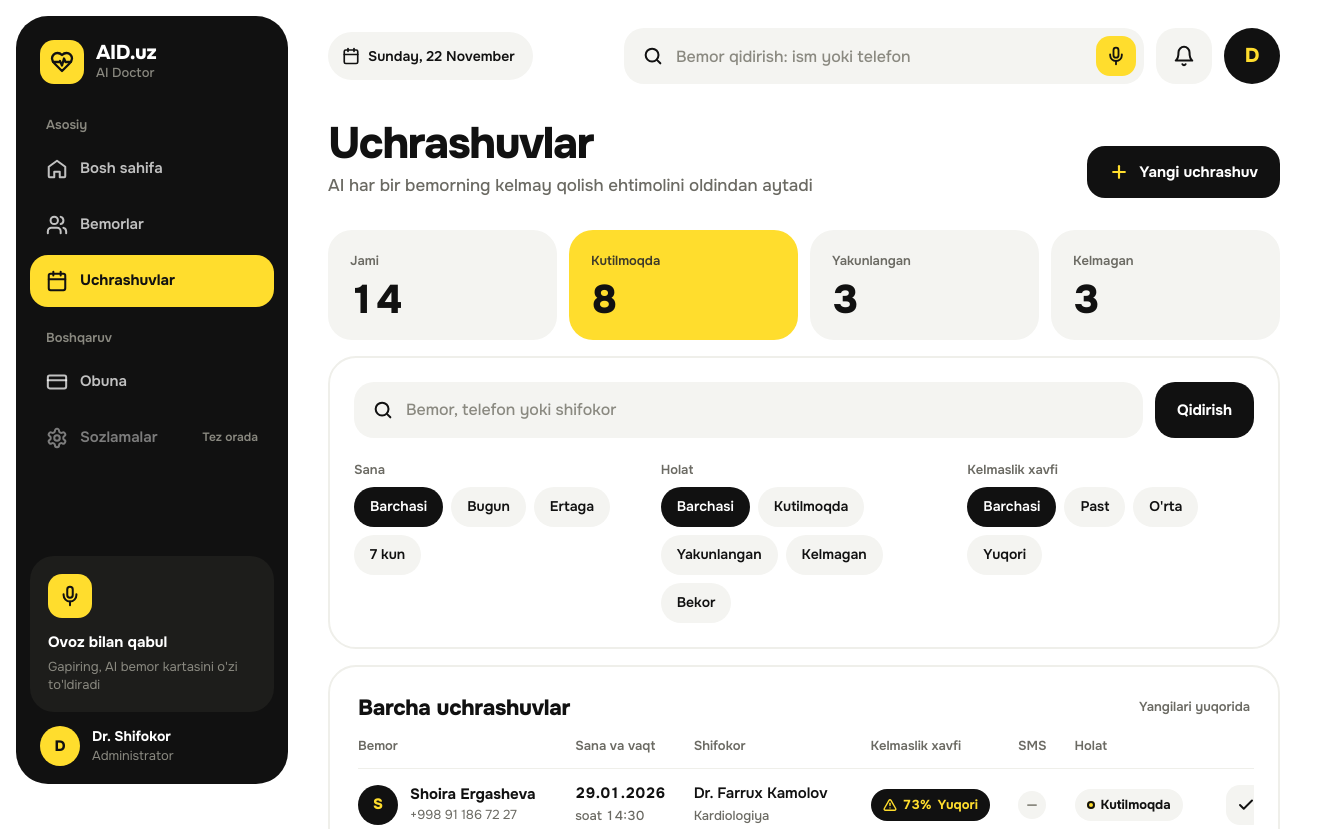
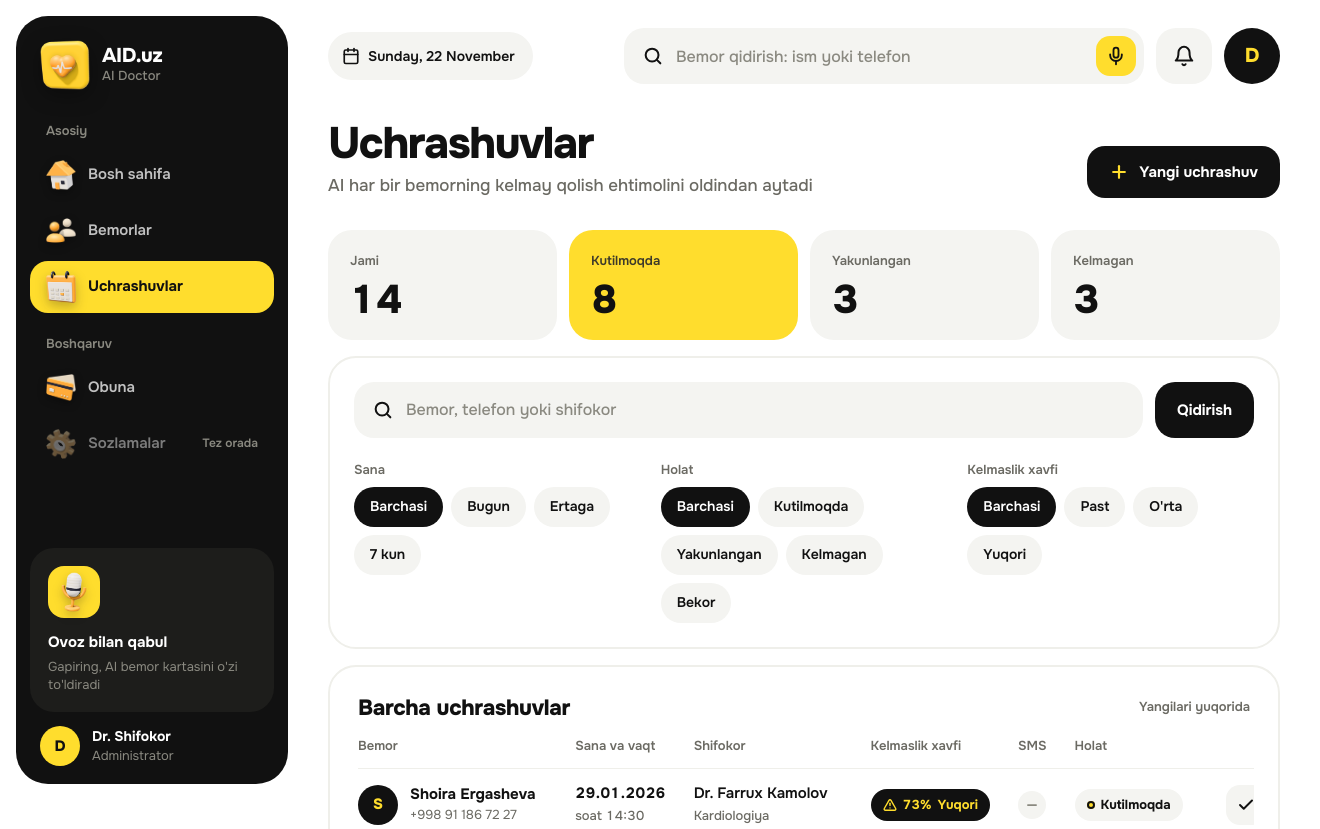
Before and after one commit to saijonov/ai_hackathon_samarkand, a Django app: page /appointments/ in a window 1320 px wide. Shown: the top 829 px of the page. Run offline with Django 5.2, Linux system fonts and the light colour scheme; data comes from the database, SQL or seed files in the repository; some libraries are stand-ins or nearby versions.

Commit message:
[static][templates] added 3d logo and navbar icons

```diff
--- a/static/css/style.css
+++ b/static/css/style.css
@@ -107,11 +107,22 @@ table { border-collapse: collapse; }
 .sidebar::-webkit-scrollbar-thumb { border-color: var(--ink); background: #333; }
 
 .brand { display: flex; align-items: center; gap: 12px; padding: 2px 10px 10px; }
-.brand-mark {
-    width: 44px; height: 44px; border-radius: 14px;
-    background: var(--yellow); color: var(--ink);
-    display: grid; place-items: center; flex-shrink: 0;
+.brand-logo {
+    width: 50px; height: 50px; object-fit: contain; flex-shrink: 0;
+    filter: drop-shadow(0 6px 10px rgba(0, 0, 0, .35));
+    transition: transform .4s var(--ease);
 }
+.brand:hover .brand-logo { transform: rotate(-6deg) scale(1.05); }
+
+/* 3D navigation icons */
+.nav-ic {
+    width: 30px; height: 30px; object-fit: contain; flex-shrink: 0;
+    filter: drop-shadow(0 3px 4px rgba(0, 0, 0, .35));
+    transition: transform .3s var(--ease), filter .3s;
+}
+.nav-link:hover .nav-ic { transform: translateY(-2px) rotate(-6deg) scale(1.06); }
+.nav-link.is-active .nav-ic { transform: scale(1.1); filter: drop-shadow(0 4px 5px rgba(17, 17, 17, .25)); }
+.nav-link.is-muted .nav-ic { opacity: .45; filter: grayscale(.5); }
 .brand-name { font-size: 20px; font-weight: 800; letter-spacing: -.02em; line-height: 1.1; }
 .brand-sub { font-size: 13px; font-weight: 500; color: var(--muted-2); }
 
@@ -126,7 +137,9 @@ table { border-collapse: collapse; }
 }
 .nav-link:hover { background: rgba(255, 255, 255, .07); color: #fff; }
 .nav-link.is-active { background: var(--yellow); color: var(--ink); font-weight: 700; }
-.nav-link.is-muted { color: rgba(255, 255, 255, .45); }
+.nav-link.is-muted { color: rgba(255, 255, 255, .45); cursor: default; }
+.nav-link.is-muted:hover { background: transparent; color: rgba(255, 255, 255, .45); }
+.nav-link.is-muted:hover .nav-ic { transform: none; }
 .nav-count {
     margin-left: auto; min-width: 26px; height: 26px; padding: 0 8px;
     border-radius: 999px; background: var(--yellow); color: var(--ink);
@@ -145,9 +158,11 @@ table { border-collapse: collapse; }
 }
 .side-promo:hover { background: #262624; }
 .side-promo .mic-dot {
-    width: 44px; height: 44px; border-radius: 14px; background: var(--yellow); color: var(--ink);
+    width: 52px; height: 52px; border-radius: 16px; background: var(--yellow);
     display: grid; place-items: center; margin-bottom: 14px;
 }
+.side-promo .mic-dot img { width: 34px; height: 40px; object-fit: contain; filter: drop-shadow(0 4px 5px rgba(17, 17, 17, .25)); transition: transform .3s var(--ease); }
+.side-promo:hover .mic-dot img { transform: rotate(-8deg) scale(1.08); }
 .side-promo b { display: block; font-size: 15px; font-weight: 700; margin-bottom: 4px; }
 .side-promo span { font-size: 13px; color: var(--muted-2); line-height: 1.4; display: block; }
 
@@ -714,6 +729,7 @@ input[type="datetime-local"].input, input[type="date"].input { cursor: pointer;
     }
     .mobile-bar .brand { padding: 0; }
     .mobile-bar .brand-name { font-size: 18px; }
+    .mobile-bar .brand-logo { width: 44px; height: 44px; filter: drop-shadow(0 4px 6px rgba(17, 17, 17, .18)); }
     .mobile-bar .icon-btn { width: 48px; height: 48px; border-radius: 16px; margin-left: auto; }
     .tabbar {
         display: flex; align-items: center;
@@ -727,6 +743,8 @@ input[type="datetime-local"].input, input[type="date"].input { cursor: pointer;
         transition: flex .3s var(--ease), background .2s;
     }
     .tabbar a.is-active { flex: 2.6; background: var(--yellow); color: var(--ink); }
+    .tabbar .nav-ic { width: 28px; height: 28px; }
+    .tabbar a.is-active .nav-ic { transform: scale(1.06); }
     .tabbar a:not(.is-active) span { display: none; }
     .tabbar .badge-dot { position: absolute; top: 9px; left: calc(50% + 6px); width: 10px; height: 10px; border-radius: 50%; background: var(--yellow); border: 2px solid var(--ink); }
     .tabbar a.is-active .badge-dot { display: none; }
--- a/templates/base.html
+++ b/templates/base.html
@@ -5,7 +5,8 @@
     <meta name="viewport" content="width=device-width, initial-scale=1.0">
     <meta name="theme-color" content="#111111">
     <title>{% block title %}AID.uz{% endblock %} — AID.uz</title>
-    <link rel="icon" type="image/svg+xml" href="{% static 'img/favicon.svg' %}">
+    <link rel="icon" type="image/png" href="{% static 'img/favicon.png' %}">
+    <link rel="apple-touch-icon" href="{% static 'img/apple-touch-icon.png' %}">
 
     <link rel="preconnect" href="https://fonts.googleapis.com">
     <link rel="preconnect" href="https://fonts.gstatic.com" crossorigin>
@@ -33,7 +34,7 @@
             },
         };
     </script>
-    <link rel="stylesheet" href="{% static 'css/style.css' %}?v=6">
+    <link rel="stylesheet" href="{% static 'css/style.css' %}?v=8">
     {% block head %}{% endblock %}
 </head>
 <body>
@@ -42,7 +43,7 @@
 
 <aside class="sidebar" aria-label="Asosiy menyu">
     <a href="{% url 'dashboard' %}" class="brand">
-        <span class="brand-mark">{% icon 'heart-pulse' 24 '' 2.3 %}</span>
+        <img src="{% static 'img/logo-3d.png' %}" alt="" class="brand-logo">
         <span>
             <span class="brand-name" style="display:block">AID.uz</span>
             <span class="brand-sub" style="display:block">AI Doctor</span>
@@ -52,13 +53,13 @@
     <p class="nav-label">Asosiy</p>
     <nav class="nav">
         <a href="{% url 'dashboard' %}" class="nav-link {% if p == '/home/' or p == '/' %}is-active{% endif %}">
-            {% icon 'home' 22 %}Bosh sahifa
+            <img src="{% static 'img/nav/nav-home.png' %}" alt="" class="nav-ic">Bosh sahifa
         </a>
         <a href="{% url 'patient_list' %}" class="nav-link {% if '/patients' in p or '/protocols' in p %}is-active{% endif %}">
-            {% icon 'users' 22 %}Bemorlar
+            <img src="{% static 'img/nav/nav-users.png' %}" alt="" class="nav-ic">Bemorlar
         </a>
         <a href="{% url 'appointment_list' %}" class="nav-link {% if '/appointments' in p %}is-active{% endif %}">
-            {% icon 'calendar' 22 %}Uchrashuvlar
+            <img src="{% static 'img/3d/calendar.png' %}" alt="" class="nav-ic">Uchrashuvlar
             {% if nav.today %}<span class="nav-count" title="Bugun kutilmoqda">{{ nav.today }}</span>{% endif %}
         </a>
     </nav>
@@ -66,15 +67,15 @@
     <p class="nav-label">Boshqaruv</p>
     <nav class="nav">
         <a href="{% url 'subscriptions' %}" class="nav-link {% if '/subscriptions' in p %}is-active{% endif %}">
-            {% icon 'card' 22 %}Obuna
+            <img src="{% static 'img/nav/nav-card.png' %}" alt="" class="nav-ic">Obuna
         </a>
         <span class="nav-link is-muted" aria-disabled="true">
-            {% icon 'settings' 22 %}Sozlamalar<span class="nav-soon">Tez orada</span>
+            <img src="{% static 'img/nav/nav-settings.png' %}" alt="" class="nav-ic">Sozlamalar<span class="nav-soon">Tez orada</span>
         </span>
     </nav>
 
     <a href="{% url 'patient_create' %}" class="side-promo">
-        <span class="mic-dot">{% icon 'mic' 22 %}</span>
+        <span class="mic-dot"><img src="{% static 'img/nav/nav-mic.png' %}" alt=""></span>
         <b>Ovoz bilan qabul</b>
         <span>Gapiring, AI bemor kartasini o'zi to'ldiradi</span>
     </a>
@@ -89,7 +90,7 @@
     <div class="main-inner">
         <header class="mobile-bar">
             <a href="{% url 'dashboard' %}" class="brand">
-                <span class="brand-mark">{% icon 'heart-pulse' 22 '' 2.3 %}</span>
+                <img src="{% static 'img/logo-3d.png' %}" alt="" class="brand-logo">
                 <span class="brand-name">AID.uz</span>
             </a>
             <a href="{% url 'patient_list' %}" class="icon-btn" aria-label="Qidirish">{% icon 'search' 22 %}</a>
@@ -134,10 +135,10 @@
 </main>
 
 <nav class="tabbar" aria-label="Menyu">
-    <a href="{% url 'dashboard' %}" class="{% if p == '/home/' or p == '/' %}is-active{% endif %}">{% icon 'home' 21 %}<span>Asosiy</span></a>
-    <a href="{% url 'patient_list' %}" class="{% if '/patients' in p or '/protocols' in p %}is-active{% endif %}">{% icon 'users' 22 %}<span>Bemorlar</span></a>
-    <a href="{% url 'appointment_list' %}" class="{% if '/appointments' in p %}is-active{% endif %}">{% icon 'calendar' 22 %}<span>Uchrashuvlar</span>{% if nav.today %}<i class="badge-dot"></i>{% endif %}</a>
-    <a href="{% url 'subscriptions' %}" class="{% if '/subscriptions' in p %}is-active{% endif %}">{% icon 'card' 22 %}<span>Obuna</span></a>
+    <a href="{% url 'dashboard' %}" class="{% if p == '/home/' or p == '/' %}is-active{% endif %}"><img src="{% static 'img/nav/nav-home.png' %}" alt="" class="nav-ic"><span>Asosiy</span></a>
+    <a href="{% url 'patient_list' %}" class="{% if '/patients' in p or '/protocols' in p %}is-active{% endif %}"><img src="{% static 'img/nav/nav-users.png' %}" alt="" class="nav-ic"><span>Bemorlar</span></a>
+    <a href="{% url 'appointment_list' %}" class="{% if '/appointments' in p %}is-active{% endif %}"><img src="{% static 'img/3d/calendar.png' %}" alt="" class="nav-ic"><span>Uchrashuvlar</span>{% if nav.today %}<i class="badge-dot"></i>{% endif %}</a>
+    <a href="{% url 'subscriptions' %}" class="{% if '/subscriptions' in p %}is-active{% endif %}"><img src="{% static 'img/nav/nav-card.png' %}" alt="" class="nav-ic"><span>Obuna</span></a>
 </nav>
 {% endwith %}
 
```
Also changed, not shown: static/img/apple-touch-icon.png (added), static/img/favicon.png (added), static/img/favicon.svg (deleted), static/img/logo-3d.png (added), static/img/logo.svg (deleted), static/img/nav/nav-card.png (added), static/img/nav/nav-home.png (added), static/img/nav/nav-mic.png (added), static/img/nav/nav-settings.png (added), static/img/nav/nav-users.png (added).
